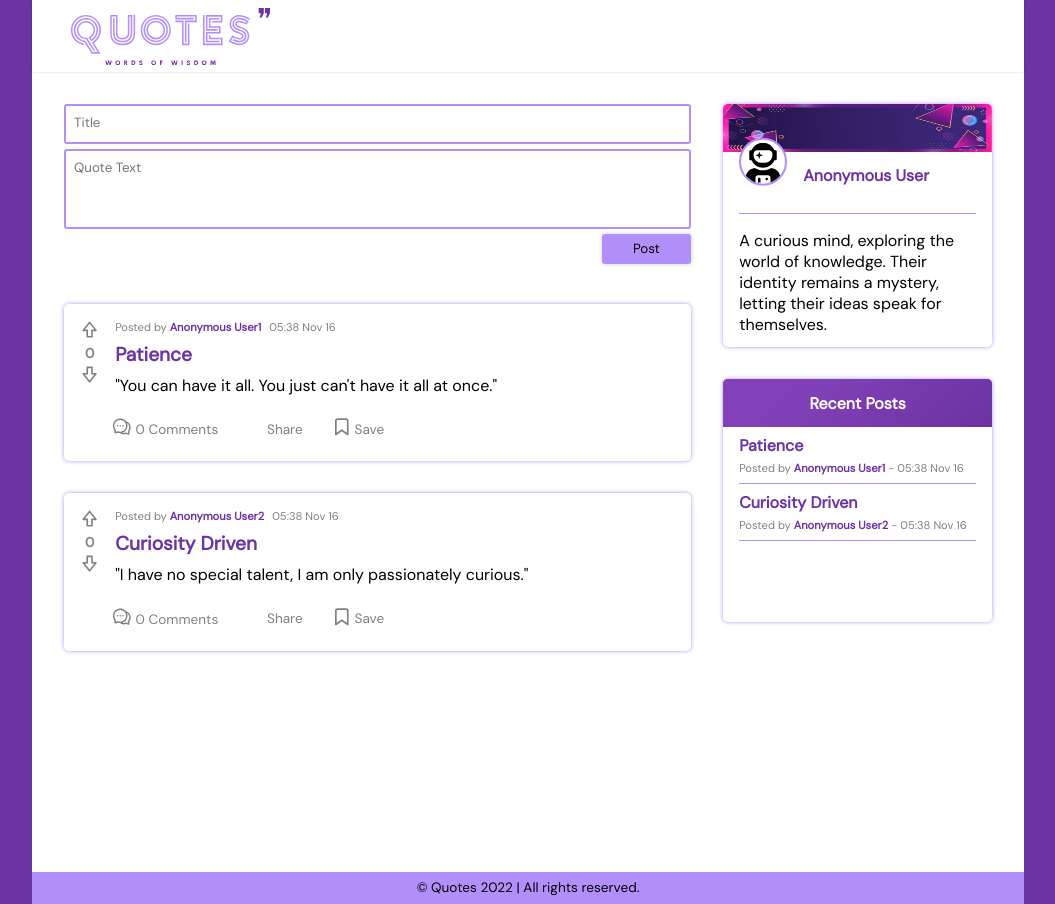
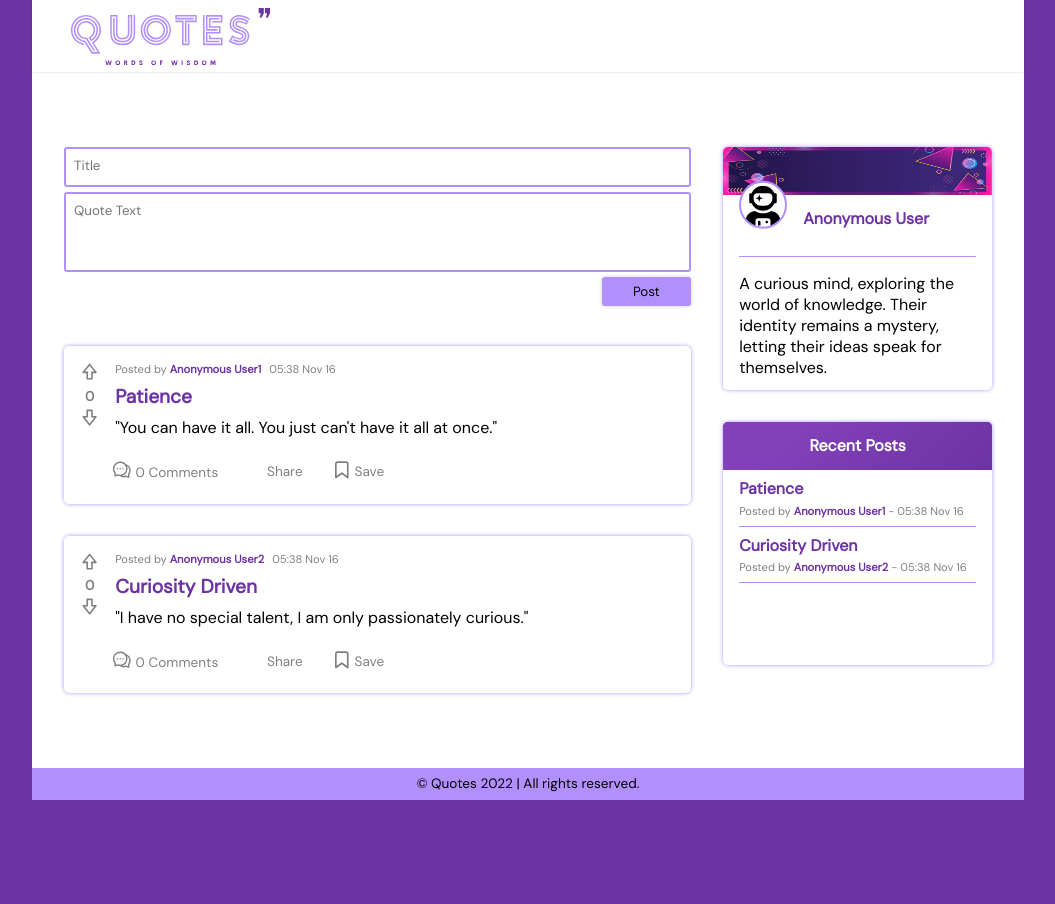
Before and after one commit to upoudel888/Quotes, a React (Create React App) app: page / in a window 1280 px wide. Shown: the whole page, without its empty margins (112-1167 px from the left). After the commit the page ends 800 px from the top, so only its background shows below. Built offline with nearby package versions, Linux system fonts and the light colour scheme; some icons are missing.

Commit message:
Stylings changed

```diff
--- a/src/App.css
+++ b/src/App.css
@@ -33,13 +33,22 @@
 
 body{
     background-color: var(--bl-color1);
+    display: flex;
+    flex-direction: row;
+    align-items: center;
+    justify-content: center;
+
 }
 
 
 #root{
-    display: flex;
-    flex-direction: column;
-    align-items: center;
+        display: flex;
+        flex-direction: column;
+        align-items: center;
+        justify-content: space-between;
+        max-width: 992px;
+        height: 100vh;
+        background-color: white;
 }
 
 nav{
@@ -60,6 +69,7 @@ nav{
 .logo{
     display: flex;
     flex-direction: row;
+    cursor: pointer;
 }
 
 .logo img{
@@ -75,16 +85,21 @@ nav{
     /* transform: translateY(-5rem); */
 }
 footer{
-    background-color: var(--bl-color1-faded);
+    background-color: white;
     display: flex;
     flex-direction: column;
     align-items: center;
-    justify-content: center;
+    justify-content: flex-end;
     font-size: var(--font-small);
-    width: 992px;
+    width: 100%;
+    position: relative;
+    height: 2rem;
+    border: none;
+
 }
 
-.footer-links{
+
+/* .footer-links{
         display: flex;
         flex-direction: row;
         align-items: center;
@@ -92,10 +107,13 @@ footer{
         font-size: var(--font-lrg);
         gap: 1rem;
         width: 20rem;
-}
+} */
 .copyright{
         height: 2rem;
         line-height: 2rem;
+        width: 100%;
+        text-align: center;
+        background-color: var(--bl-color1-faded);
 }
 .rotate-in-2-ccw {
 	-webkit-animation: rotate-in-2-ccw 0.5s 0.5s cubic-bezier(0.250, 0.460, 0.450, 0.940) both;
--- a/src/App.js
+++ b/src/App.js
@@ -7,14 +7,20 @@ import {BrowserRouter as Router,Routes,Route,} from "react-router-dom";
 import { QuoteProvider } from './QuoteContext';
 // assets
 import logo from './assets/logo.svg';
+import { useNavigate } from 'react-router-dom';
 // import { FaInstagram,FaLinkedin,FaFacebook,FaGithub} from "react-icons/fa";
 
 
 const Navbar = ()=>{
+    // to route back button to home page
+    const navigate = useNavigate();
+    const routeToHome = ()=>{
+        navigate("/");
+    }
   return (
     <nav>
         <div className="logo">
-          <img className="scale-in-hor-left " src={logo} alt="logo" />
+          <img className="scale-in-hor-left " src={logo} alt="logo"  onClick = {routeToHome} />
           <div className="quotes rotate-in-2-ccw">&#10078;</div>
         </div>
       </nav>
@@ -32,18 +38,18 @@ function App() {
 
   return (
     <>
-      <Navbar></Navbar>
 
       <Router>
+        <Navbar></Navbar>
         <QuoteProvider>
         <Routes>
             <Route path = "/" exact element={<PostsPage/>}/>
             <Route path = "/comments/:id"  exact element={<CommentPage/> }/>
         </Routes>
         </QuoteProvider>
+        <Footer></Footer>
       </Router>
 
-      <Footer></Footer>
 
     </>
 
--- a/src/Pages/PostsPage/PostsPage.css
+++ b/src/Pages/PostsPage/PostsPage.css
@@ -5,7 +5,6 @@
     width: 992px;
     margin-left: auto;
     margin-right: auto;
-    min-height: 100vh;
     background-color: white;
     gap: 2rem;
 }
```
Also changed, not shown: 1 other file (tests, documents, lock files or other folders).
